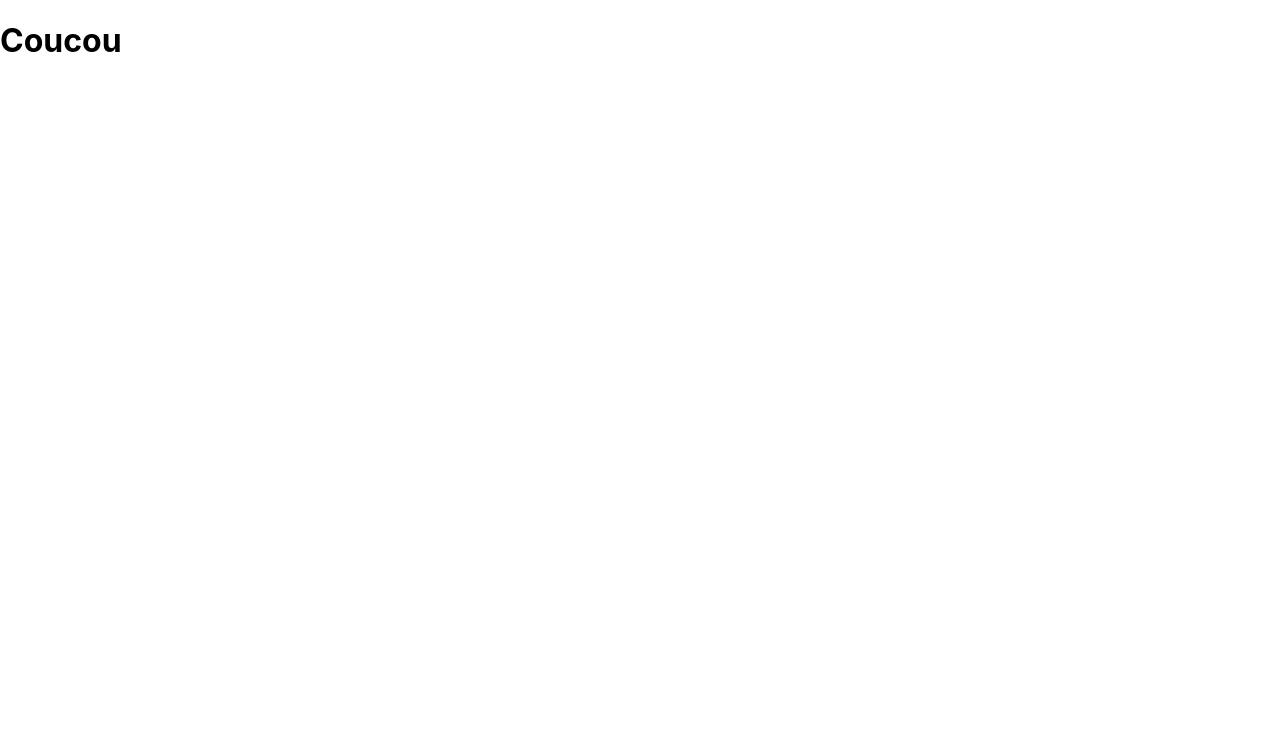
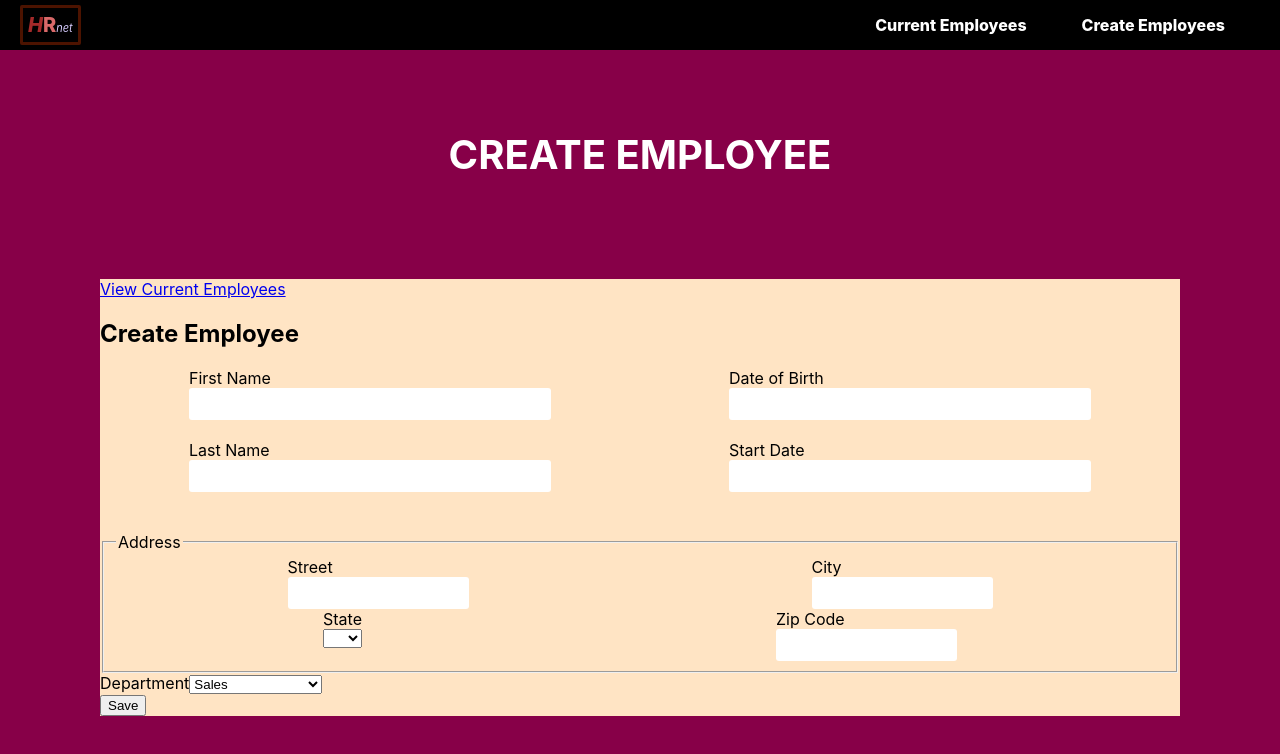
Before and after one commit to Future64/MaximDassonneville_14_22042022, a React (Create React App) app: page / in a window 1280 px wide. Shown: the top 754 px of the page. Built offline with nearby package versions, Linux system fonts and the light colour scheme.

Commit message:
form and header

```diff
--- a/package.json
+++ b/package.json
@@ -15,6 +15,7 @@
     "react-dom": "^18.0.0",
     "react-router-dom": "^6.3.0",
     "react-scripts": "5.0.1",
+    "styled-components": "^5.3.5",
     "web-vitals": "^2.1.0"
   },
   "scripts": {
--- a/src/components/form/Form.css
+++ b/src/components/form/Form.css
@@ -0,0 +1,40 @@
+.container{
+    margin: 100px;
+    background-color: bisque;
+}
+
+input{
+    height: 30px;
+    border-radius: 3px;
+    border: 1px;
+    /* width: 100%; */
+}
+
+form{
+    /* margin: 100px; */
+}
+
+.infoEmployee, .containerCity, .containerStateZip{
+    display: flex;
+    flex-direction: row;
+    justify-content: space-around;
+    flex-wrap: wrap;
+}
+.firstNameBox, .lastNameBox, .birthdayBox, .startDateBox, .streetBox, .cityBox, .zipCodeBox, .stateBox{
+    display: flex;
+    flex-direction: column;
+}
+
+.firstNameBox, .lastNameBox, .birthdayBox, .startDateBox{
+    width: 100%;
+    margin-bottom: 20px;
+}
+
+.containerNames, .containerDates{
+    display: flex;
+    flex-direction: row;
+    justify-content: space-around;
+    flex-wrap: wrap;
+    margin-bottom: 20px;
+    /* width: 100%; */
+}
--- a/src/components/form/Form.js
+++ b/src/components/form/Form.js
@@ -1,13 +1,83 @@
 import React from 'react'
 import { useState, useEffect, useContext, useRef, useMemo, useCallback } from 'react'
-import { useParams, useLocation, useMatch} from 'react-router-dom'
+import { useParams, useLocation, useMatch, NavLink} from 'react-router-dom'
 import './Form.css'
 
 const Form = () => {
   return (
-    <>
+  <div className="container">
+    <NavLink to="/list-employee">
+      View Current Employees
+    </NavLink>
 
-    </>
+    <h2>Create Employee</h2>
+    <form action="#" id="create-employee">
+      <div className="infoEmployee">
+        <div className="containerNames">
+          <div className="firstNameBox">
+            <label htmlFor="first-name">First Name</label>
+            <input type="text" id="first-name" />
+          </div>
+
+          <div className="lastNameBox">
+            <label htmlFor="last-name">Last Name</label>
+            <input type="text" id="last-name" />
+          </div>
+        </div>
+
+        <div className="containerDates">
+          <div className="birthdayBox">
+            <label htmlFor="date-of-birth">Date of Birth</label>
+            <input id="date-of-birth" type="text" />
+          </div>
+
+          <div className="startDateBox">
+            <label htmlFor="start-date">Start Date</label>
+            <input id="start-date" type="text" />
+          </div>
+        </div>
+        </div>
+
+      <fieldset className="address">
+          <legend>Address</legend>
+
+          <div className="containerCity">
+            <div className="streetBox">
+              <label htmlFor="street">Street</label>
+              <input id="street" type="text" />
+            </div>
+
+            <div className="cityBox">
+              <label htmlFor="city">City</label>
+              <input id="city" type="text" />
+            </div>
+          </div>
+
+          <div className="containerStateZip">
+            <div className="stateBox">
+              <label htmlFor="state">State</label>
+              <select name="state" id="state"></select>
+            </div>
+
+            <div className="zipCodeBox">
+              <label htmlFor="zip-code">Zip Code</label>
+              <input id="zip-code" type="number" />
+            </div>
+          </div>
+      </fieldset>
+
+      <label htmlFor="department">Department</label>
+      <select name="department" id="department">
+          <option>Sales</option>
+          <option>Marketing</option>
+          <option>Engineering</option>
+          <option>Human Resources</option>
+          <option>Legal</option>
+      </select>
+    </form>
+
+    <button >Save</button>
+  </div>
   )
 }
 export default Form
--- /dev/null
+++ b/src/components/header/Header.css
@@ -0,0 +1,49 @@
+.header{
+    display: flex;
+    justify-content: space-between;
+    align-content: center;
+    align-items: center;
+    height: 50px;
+    /* background-color: white; */
+    background-color: rgb(0, 0, 0);
+
+}
+.logo{
+    /* display: flex;
+    flex-direction: column; */
+    border: solid;
+    padding: 5px;
+    /* transform: rotate(-15deg); */
+    margin-left: 20px;
+    border-color: rgba(255, 64, 0, 0.298);
+    border-radius: 2px;
+}
+.H, .R{
+font-size: 20px;
+font-weight: 800;
+}
+.H{
+font-style: oblique;
+color: brown;
+}
+.R{
+    color: rgb(217, 105, 105);
+}
+.net{
+font-size: 11px;
+font-style: italic;
+color: rgb(213, 202, 252);
+}
+
+.navlink{
+    color: white;
+    text-decoration: none;
+    font-weight: 800;
+    margin-right: 55px;
+}
+/* .navlink1{
+    margin-right: 55px;
+}
+.navlink2{
+    margin-right: 55px;
+} */
--- /dev/null
+++ b/src/components/header/Header.js
@@ -0,0 +1,25 @@
+import React from 'react'
+import { useState, useEffect, useContext, useRef, useMemo, useCallback } from 'react'
+import { useParams, useLocation, useMatch, NavLink} from 'react-router-dom'
+import './Header.css'
+
+const Header = () => {
+  return (
+    <div className="header">
+        <div className='logo'>
+            <span className="H">H</span>
+            <span className="R">R</span>
+            <span className="net">net</span>
+        </div>
+          <div className="navlinkbox">
+            <NavLink to="/list-employee" className="navlink navlink1">
+              Current Employees
+            </NavLink>
+            <NavLink to="/" className="navlink navlink2">
+              Create Employees
+            </NavLink>
+          </div>
+    </div>
+  )
+}
+export default Header
--- a/src/components/muidataTable/MuidataTable.css
+++ b/src/components/muidataTable/MuidataTable.css
@@ -0,0 +1,4 @@
+
+.tss-1qtl85h-MUIDataTableBodyCell-root{
+    margin-left: 16px;
+}
--- a/src/components/muidataTable/MuidataTable.js
+++ b/src/components/muidataTable/MuidataTable.js
@@ -20,7 +20,7 @@ const MuidataTable = () => {
       label: "Last name",
       options: {
         filter: true,
-        sort: false,
+        sort: true,
       },
     },
     {
@@ -28,7 +28,7 @@ const MuidataTable = () => {
       label: "Date of birth",
       options: {
         filter: true,
-        sort: false,
+        sort: true,
       },
     },
     {
@@ -36,7 +36,7 @@ const MuidataTable = () => {
       label: "Start date",
       options: {
         filter: true,
-        sort: false,
+        sort: true,
       },
     },
     {
@@ -44,7 +44,7 @@ const MuidataTable = () => {
       label: "Street",
       options: {
         filter: true,
-        sort: false,
+        sort: true,
       },
     },
     {
@@ -52,7 +52,7 @@ const MuidataTable = () => {
       label: "City",
       options: {
         filter: true,
-        sort: false,
+        sort: true,
       },
     },
     {
@@ -60,7 +60,7 @@ const MuidataTable = () => {
       label: "State",
       options: {
         filter: true,
-        sort: false,
+        sort: true,
       },
     },
     {
@@ -68,7 +68,7 @@ const MuidataTable = () => {
       label: "Zip code",
       options: {
         filter: true,
-        sort: false,
+        sort: true,
       },
     },
     {
@@ -76,7 +76,7 @@ const MuidataTable = () => {
       label: "Departement",
       options: {
         filter: true,
-        sort: false,
+        sort: true,
       },
     },
   ];
@@ -94,11 +94,27 @@ const MuidataTable = () => {
       zipCode: "45638",
       departement: "Co",
     },
+    {
+      firstName: "Ellioth",
+      lastName: "Reeds",
+      dateBirth: "06/10/1995",
+      startDate: "04/09/2022",
+      street: "78 Arnold Shmith street",
+      city: "Denver",
+      state: "DEN",
+      zipCode: "45638",
+      departement: "Co",
+    },
   ];
 
 
   const options = {
-    filterType: "'textField",
+    filterType: "dropdown",
+    selectableRows : "none",
+    print: false,
+    download: false,
+    responsive: 'standard',
+    customBodyRender: (rowIndex, dataIndex) => dataIndex.rowIndex + 1
   };
 
   return (
--- a/src/pages/createEmployee/CreateEmployee.css
+++ b/src/pages/createEmployee/CreateEmployee.css
@@ -0,0 +1,11 @@
+.main{
+    background-color: rgb(135, 0, 72);
+    height: 100vh;
+}
+main h1{
+    display: flex;
+    justify-content: center;
+    color: white;
+    margin-top: 80px;
+    font-size: 40px;
+}
--- a/src/pages/createEmployee/CreateEmployee.js
+++ b/src/pages/createEmployee/CreateEmployee.js
@@ -1,11 +1,14 @@
 // import Form from 'components/Form/Form';
 import React from 'react';
 import Form from '../../components/form/Form';
+import Header from '../../components/header/Header';
+import './CreateEmployee.css'
 
 const CreateEmployee = () => {
     return (
-        <main>
-            <h1>Coucou</h1>
+        <main className='main'>
+            <Header />
+            <h1>CREATE EMPLOYEE</h1>
             <Form />
         </main>
     );
--- a/src/pages/listEmployee/ListEmployee.css
+++ b/src/pages/listEmployee/ListEmployee.css
@@ -0,0 +1,26 @@
+.boxTable{
+    background-color: rgb(135, 0, 72);
+    border-radius: 8px;
+    padding: 50px;
+    margin: 50px;
+}
+.wrapper{
+    background-color: rgb(135, 0, 72);
+    height: 100vh;
+}
+.headerForm{
+    margin-top: -20px;
+    display: flex;
+    justify-content: center;
+    align-items: center;
+    align-content: center;
+}
+
+.headerForm h1{
+    color: white;
+    margin-top: 80px;
+    font-size: 40px;
+}
+.lineForm{
+    color: white;
+}
--- a/src/pages/listEmployee/ListEmployee.js
+++ b/src/pages/listEmployee/ListEmployee.js
@@ -1,15 +1,19 @@
 // import Table from 'components/DataTable/DataTable';
 import React from 'react';
 import MuidataTable from '../../components/muidataTable/MuidataTable';
+import Header from "../../components/header/Header"
+import "./ListEmployee.css"
 
 const ListEmployee = () => {
     return (
         <section className='wrapper'>
+            <Header />
             <div className='headerForm'>
                 <h1>CURRENT EMPLOYEE</h1>
             </div>
-            <span className='lineForm'/>
-            <MuidataTable />
+            <div className="boxTable">
+                <MuidataTable />
+            </div>
         </section>
     );
 };
```
Also changed, not shown: 2 other files (tests, documents, lock files or other folders).
